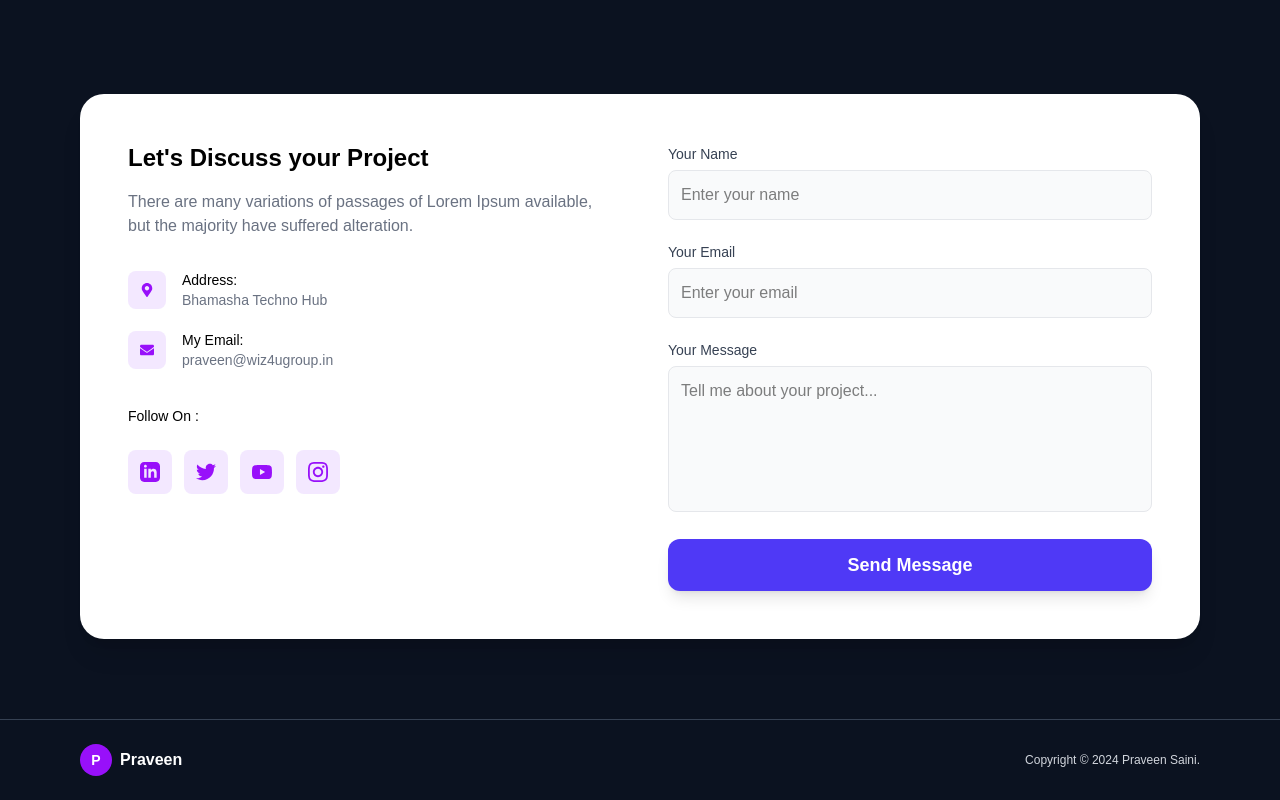
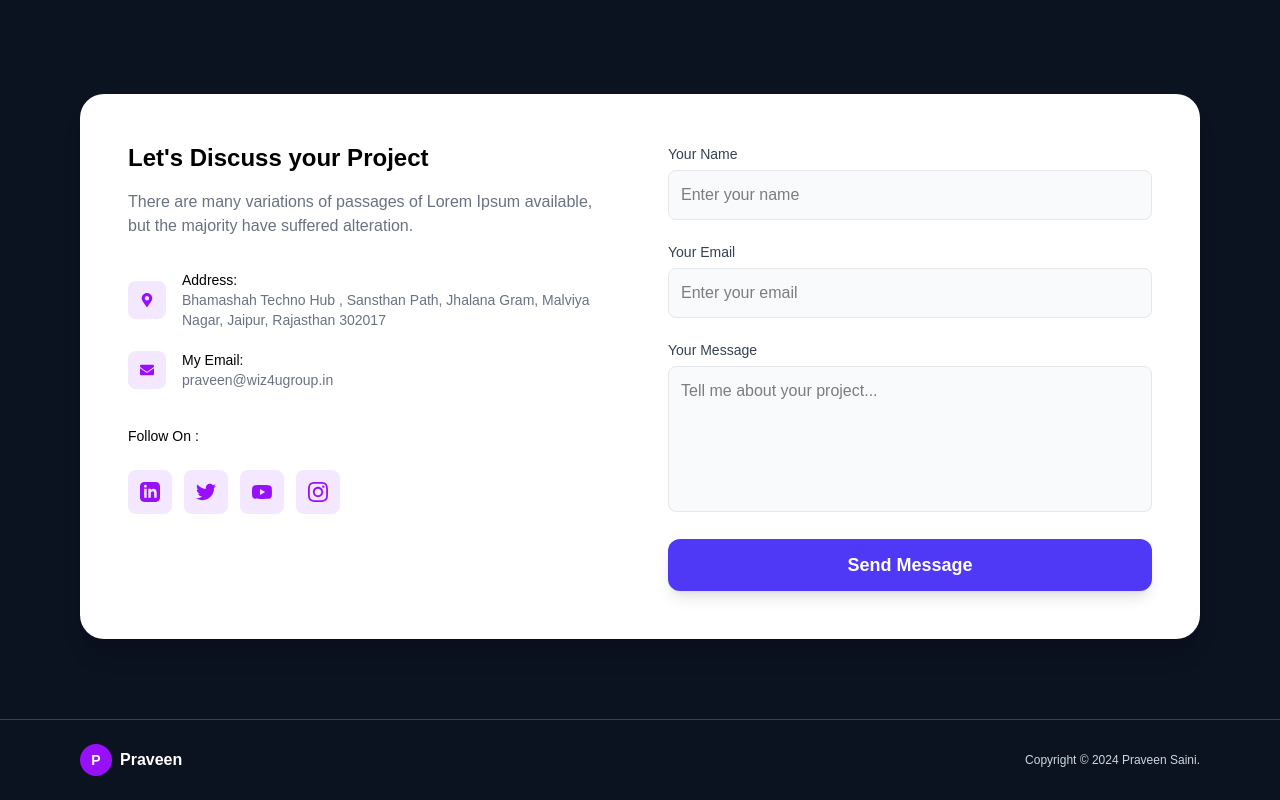
Before and after one commit to The-HonouredOne/portfoliopraveensir, a React (Vite) app: page / in a window 1280 px wide. Shown: the part 4079-4879 px from the top of the page. Built offline with nearby package versions, Linux system fonts and the light colour scheme; no server answers.

Commit message:
addresssss

```diff
--- a/src/components/ContactandFooter.jsx
+++ b/src/components/ContactandFooter.jsx
@@ -69,7 +69,7 @@ const ContactAndFooter = () => {
                 </span>
                 <div>
                   <p className="font-medium">Address:</p>
-                  <p className="text-gray-500">Bhamasha Techno Hub</p>
+                  <p className="text-gray-500">Bhamashah Techno Hub , Sansthan Path, Jhalana Gram, Malviya Nagar, Jaipur, Rajasthan 302017</p>
                 </div>
               </div>
 
```
